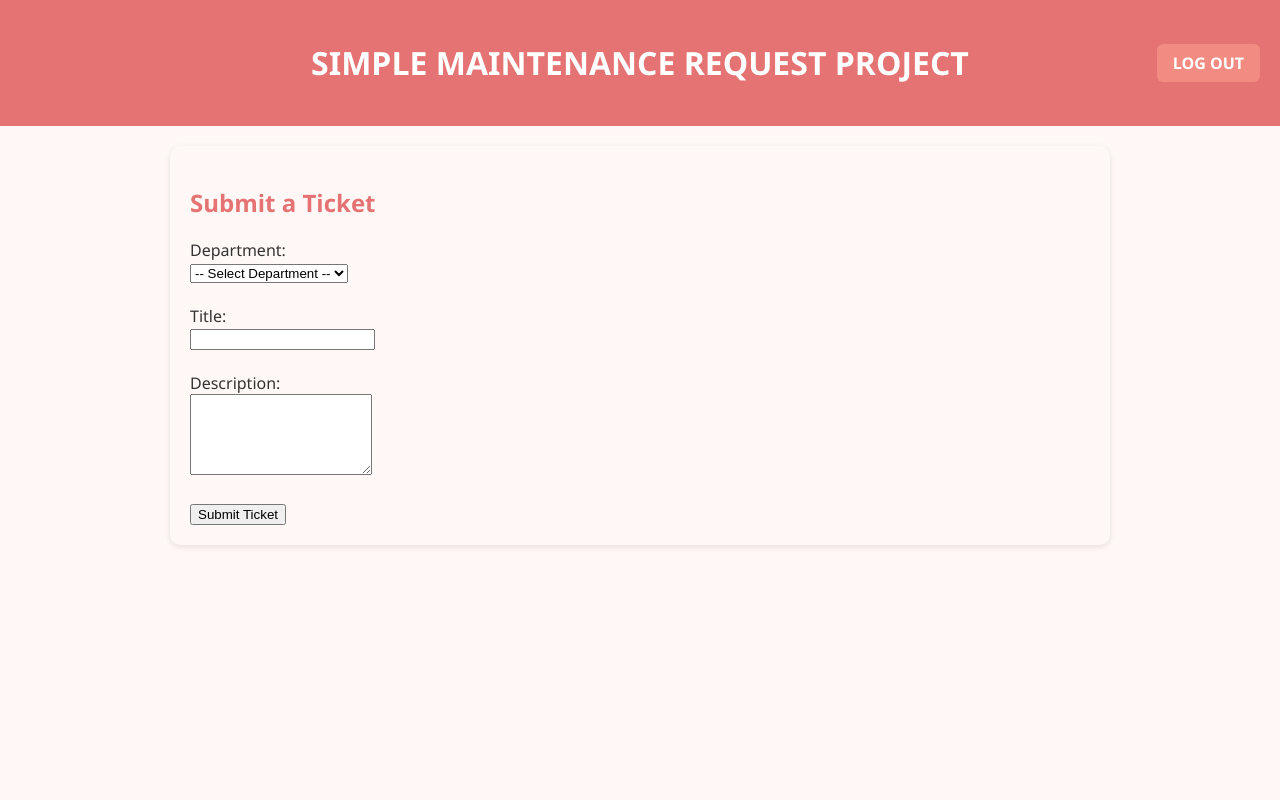
After one commit to KhastG/PythonProject-MRS-, a Flask app: template templates/submit_ticket.html in a window 1280 px wide. The commit adds this page. Run offline with Flask 3, Linux system fonts and the light colour scheme; the template is opened without the code that fills it, so the values that code supplies are empty.

Commit message:
Just finished the portion of the employee ticket submission

```diff
--- a/app.py
+++ b/app.py
@@ -1,21 +1,18 @@
-import random
-from flask import Flask, render_template, redirect, url_for, request, flash
+from flask import Flask, render_template, redirect, url_for, request, flash, session
 from flask_bcrypt import Bcrypt
-from flask_login import LoginManager, login_user, login_required, logout_user, current_user
+from flask_login import LoginManager, login_user, login_required, logout_user, current_user, UserMixin
 from flask_mail import Mail, Message
 from flask_migrate import Migrate
 from flask_sqlalchemy import SQLAlchemy
-from flask import request, jsonify
-from flask import session
-from flask_login import UserMixin
-
+import random
+from sqlalchemy.exc import IntegrityError
 
 app = Flask(__name__)
 app.secret_key = "your_secret_key"
 app.config['SQLALCHEMY_DATABASE_URI'] = 'mysql+pymysql://root:gCEk4bteN)QgwfbA@localhost/db_maintenance'
 app.config['SQLALCHEMY_TRACK_MODIFICATIONS'] = False
 
-#GMAIL
+# Gmail configuration
 app.config['MAIL_SERVER'] = 'smtp.gmail.com'
 app.config['MAIL_PORT'] = 587
 app.config['MAIL_USE_TLS'] = True
@@ -26,86 +23,71 @@ mail = Mail(app)
 
 db = SQLAlchemy(app)
 bcrypt = Bcrypt(app)
-login_manager = LoginManager()
-login_manager.login_view = 'login'  # route name for login page
-login_manager.init_app(app)
+login_manager = LoginManager(app)
+login_manager.login_view = 'login'
 migrate = Migrate(app, db)
 
 # ----------------------------
-# Database Model
+# Database Models
 # ----------------------------
 class User(UserMixin, db.Model):
     id = db.Column(db.Integer, primary_key=True)
+    first_name = db.Column(db.String(100), nullable=False)
+    last_name = db.Column(db.String(100), nullable=False)
     username = db.Column(db.String(100), unique=True, nullable=False)
     password = db.Column(db.String(100), nullable=False)
     role = db.Column(db.String(50), nullable=False)
-    department = db.Column(db.String(100))  # optional for maintenance users
+    department = db.Column(db.String(100))
     email = db.Column(db.String(120), unique=True, nullable=False)
 
 class Request(db.Model):
     id = db.Column(db.Integer, primary_key=True)
     title = db.Column(db.String(150), nullable=False)
     description = db.Column(db.Text, nullable=False)
-    category = db.Column(db.String(100), nullable=False)  # e.g., Electrical, IT Support
+    category = db.Column(db.String(100), nullable=False)
     status = db.Column(db.String(50), default='Pending')
     submitted_by = db.Column(db.Integer, db.ForeignKey('user.id'), nullable=False)
-
 
 @login_manager.user_loader
 def load_user(user_id):
     return User.query.get(int(user_id))
 
-# ----------------------------
-# Routes
-# ----------------------------
 @app.route('/')
 def home():
     return redirect(url_for('login'))
 
-from flask import session
-
 @app.route('/signup', methods=['GET', 'POST'])
 def signup():
     if request.method == 'POST':
+        # data
+        first_name = request.form['first_name']
+        last_name = request.form['last_name']
         username = request.form['username']
         password = request.form['password']
         email = request.form['email']
         role = request.form['role']
+        department = request.form.get('maintenanceType') if role == 'maintenance' else None
 
-        # Generate OTP and send email
+        session['temp_first_name'] = first_name
+        session['temp_last_name'] = last_name
+        session['temp_username'] = username
+        session['temp_password'] = password
+        session['temp_email'] = email
+        session['temp_role'] = role
+        session['temp_department'] = department
+
+        # Generate OTP
         otp = random.randint(100000, 999999)
+        session['otp'] = otp
+
+        # Send OTP email
         msg = Message('Your OTP Code', recipients=[email])
         msg.body = f'Your OTP is: {otp}'
         mail.send(msg)
 
-        # Temporarily store user info + OTP
-        session['otp'] = str(otp)
-        session['temp_username'] = username
-        session['temp_password'] = password
-        session['temp_email'] = email
-        session['temp_role'] = role
-
-        flash('OTP sent to your email! Please verify.', 'info')
         return redirect(url_for('verify_otp'))
 
     return render_template('signup.html')
-
-
-@app.route('/send_otp', methods=['POST'])
-def send_otp():
-    email = request.form.get('email')
-    if not email:
-        return jsonify({'success': False, 'message': 'Missing email'})
-
-    otp = random.randint(100000, 999999)
-    msg = Message('Your OTP Code', recipients=[email])
-    msg.body = f'Your OTP is: {otp}'
-
-    try:
-        mail.send(msg)
-        return jsonify({'success': True, 'message': 'OTP sent', 'otp': otp})
-    except Exception as e:
-        return jsonify({'success': False, 'message': str(e)})
 
 
 @app.route('/verify_otp', methods=['GET', 'POST'])
@@ -115,30 +97,44 @@ def verify_otp():
         stored_otp = session.get('otp')
 
         if str(entered_otp) == str(stored_otp):
-            username = session.get('temp_username')
-            password = session.get('temp_password')
-            email = session.get('temp_email')
-            role = session.get('temp_role')
+            new_user = User(
+                first_name=session['temp_first_name'],
+                last_name=session['temp_last_name'],
+                username=session['temp_username'],
+                password=bcrypt.generate_password_hash(session['temp_password']).decode('utf-8'),
+                email=session['temp_email'],
+                role=session['temp_role'],
+                department=session['temp_department']
+            )
 
-            hashed_pw = bcrypt.generate_password_hash(password).decode('utf-8')
-            new_user = User(username=username, password=hashed_pw, email=email, role=role)
-            db.session.add(new_user)
-            db.session.commit()
+            try:
+                db.session.add(new_user)
+                db.session.commit()
+                flash('Account created successfully! You can now log in.', 'success')
 
-            # Clear session
-            session.pop('otp', None)
-            session.pop('temp_username', None)
-            session.pop('temp_password', None)
-            session.pop('temp_email', None)
-            session.pop('temp_role', None)
+                # Clear session
+                session.pop('otp', None)
+                session.pop('temp_first_name', None)
+                session.pop('temp_last_name', None)
+                session.pop('temp_username', None)
+                session.pop('temp_password', None)
+                session.pop('temp_email', None)
+                session.pop('temp_role', None)
+                session.pop('temp_department', None)
 
-            flash('Account created successfully! You can now log in.', 'success')
-            return redirect(url_for('login'))
+                return redirect(url_for('login'))
+
+            except IntegrityError:
+                db.session.rollback()  # Undo the failed commit
+                flash('Username or email already exists. Please try again with a different one.', 'danger')
+                return redirect(url_for('signup'))
+
         else:
             flash('Invalid OTP, please try again.', 'danger')
             return redirect(url_for('verify_otp'))
 
     return render_template('verify_otp.html')
+
 
 @app.route('/login', methods=['GET', 'POST'])
 def login():
@@ -156,20 +152,51 @@ def login():
 
     return render_template('login.html')
 
+
 @app.route('/dashboard')
 @login_required
 def dashboard():
     if current_user.role == 'employee':
-        # Employee: see only their own requests
-        requests = Request.query.filter_by(submitted_by=current_user.id).all()
+        # Employee sees only their own tickets
+        tickets = Request.query.filter_by(submitted_by=current_user.id).all()
     elif current_user.role == 'maintenance':
-        # Maintenance: see only requests for their department
-        requests = Request.query.filter_by(category=current_user.department).all()
+        # Maintenance sees only tickets for their department
+        tickets = Request.query.filter_by(category=current_user.department).all()
     else:
-        # Admin: see all
-        requests = Request.query.all()
+        # Admin sees all tickets
+        tickets = Request.query.all()
 
-    return render_template('dashboard.html', user=current_user, requests=requests)
+    return render_template('dashboard.html', user=current_user, tickets=tickets)
+
+
+@app.route('/submit_ticket', methods=['GET', 'POST'])
+@login_required
+def submit_ticket():
+    if current_user.role != 'employee':
+        flash("Only employees can submit tickets.", "danger")
+        return redirect(url_for('dashboard'))
+
+    if request.method == 'POST':
+        title = request.form['title']
+        description = request.form['description']
+        category = request.form['category']
+
+        new_request = Request(
+            title=title,
+            description=description,
+            category=category,
+            submitted_by=current_user.id
+        )
+
+        db.session.add(new_request)
+        db.session.commit()
+
+        flash("Ticket submitted successfully!", "success")
+        return redirect(url_for('dashboard'))
+
+    # Categories to choose from
+    categories = ["Plumbing", "Electrical", "IT Support", "Carpentry"]
+    return render_template('submit_ticket.html', categories=categories)
 
 
 @app.route('/logout')
@@ -179,6 +206,7 @@ def logout():
     flash('Logged out successfully!', 'info')
     return redirect(url_for('login'))
 
+
 if __name__ == '__main__':
     with app.app_context():
         db.create_all()
--- a/static/dashboard.css
+++ b/static/dashboard.css
@@ -1,3 +1,6 @@
+body::-webkit-scrollbar {
+    display: none;
+}
 html, body {
     height: 100%;
     margin: 0;
--- /dev/null
+++ b/templates/submit_ticket.html
@@ -0,0 +1,34 @@
+<!DOCTYPE html>
+<html>
+<head>
+    <title>Submit Ticket</title>
+    <link rel="stylesheet" href="{{ url_for('static', filename='dashboard.css') }}">
+</head>
+<body>
+    <header>
+        <h1>SIMPLE MAINTENANCE REQUEST PROJECT</h1>
+        <a class="logout-link" href="{{ url_for('logout') }}">LOG OUT</a>
+    </header>
+
+    <div class="container">
+        <h2>Submit a Ticket</h2>
+        <form method="POST">
+            <label for="category">Department:</label><br>
+            <select name="category" id="category" required>
+                <option value="">-- Select Department --</option>
+                {% for cat in categories %}
+                    <option value="{{ cat }}">{{ cat }}</option>
+                {% endfor %}
+            </select><br><br>
+
+            <label for="title">Title:</label><br>
+            <input type="text" id="title" name="title" required><br><br>
+
+            <label for="description">Description:</label><br>
+            <textarea id="description" name="description" rows="5" required></textarea><br><br>
+
+            <button type="submit">Submit Ticket</button>
+        </form>
+    </div>
+</body>
+</html>
--- a/templates/verify_otp.html
+++ b/templates/verify_otp.html
@@ -5,6 +5,7 @@
     <link rel="stylesheet" href="{{ url_for('static', filename='signup.css') }}">
 </head>
 <body>
+    <div id="toast" class="toast"></div>
     <div class="form-box">
         <h2>Email Verification</h2>
         <p>Please enter the 6-digit OTP sent to your email.</p>
```
Also changed, not shown: other parts of static/dashboard.css (+41 -10 lines), migrations/versions/38b88417a62d_add_first_name_and_last_name_to_user.py (added, +32 -0 lines), migrations/versions/77642ea6586a_add_first_name_and_last_name_to_user.py (added, +32 -0 lines), migrations/versions/b1c014f7a94c_add_first_name_and_last_name_columns_to_.py (added, +40 -0 lines), static/login.css (+0 -10 lines), static/signup.css (+31 -8 lines), templates/dashboard.html (+42 -2 lines), templates/signup.html (+6 -1 lines), database.db (deleted).
